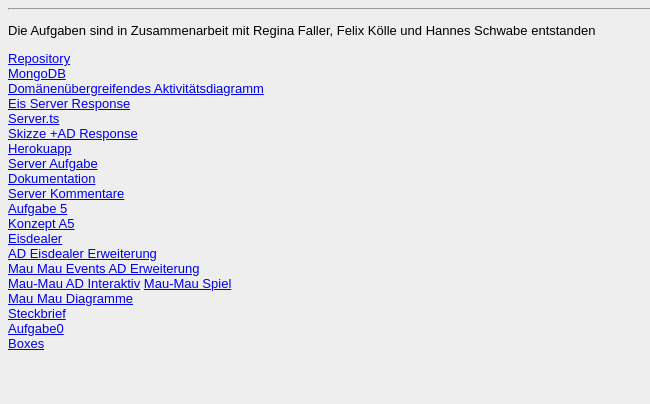
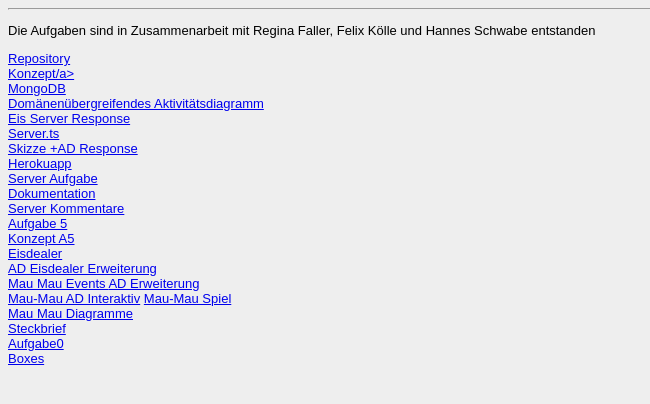
Before and after one commit to JanaKraemer/JanaKraemer, a plain HTML site: page Steckbrief/steckbrief.htm in a window 1280 px wide. Shown: the whole page, without its empty margins (0-650 px from the left). Drawn offline with Linux system fonts and the light colour scheme.

Commit message:
Konzept Link

```diff
--- a/Steckbrief/steckbrief.htm
+++ b/Steckbrief/steckbrief.htm
@@ -9,6 +9,8 @@
 
 <p>Die Aufgaben sind in Zusammenarbeit mit Regina Faller, Felix Kölle und Hannes Schwabe entstanden</p>
 <a target="_blank" href="https://github.com/JanaKraemer/EIA2-Aufgabe">Repository</a>
+<br>
+<a target="_blank" href="https://github.com/JanaKraemer/EIA2-Aufgabe/blob/master/DatenAntwort/Konzept.pdf">Konzept/a>
 <br>
 <a target="_blank" href="https://mongodbnetbrowser.herokuapp.com/?u=Jana&p=kraemer99.&a=eia2-0bg0r.mongodb.net&n=Aufgabe&c=Kleidung">MongoDB</a>
 <br>
```
